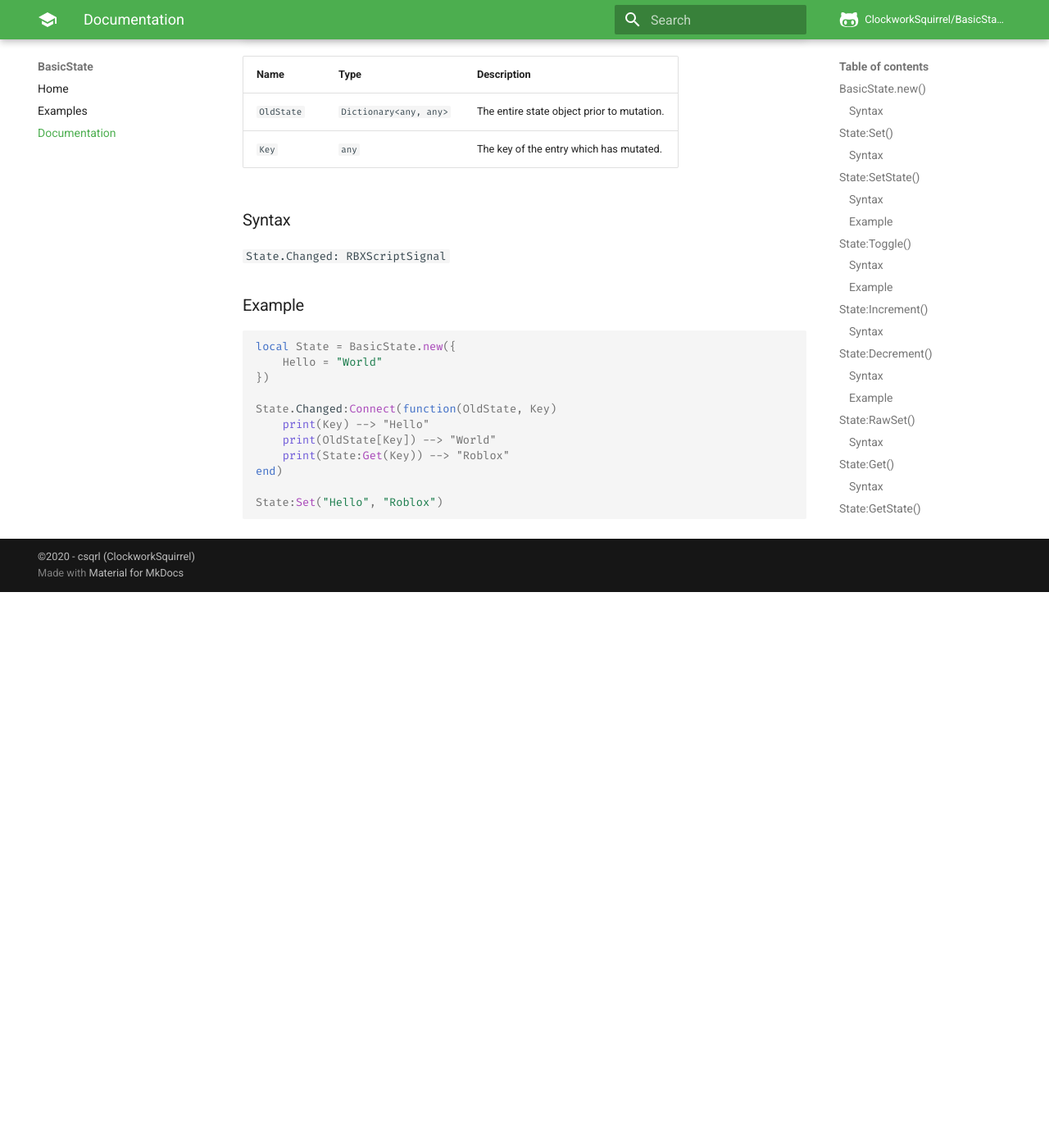
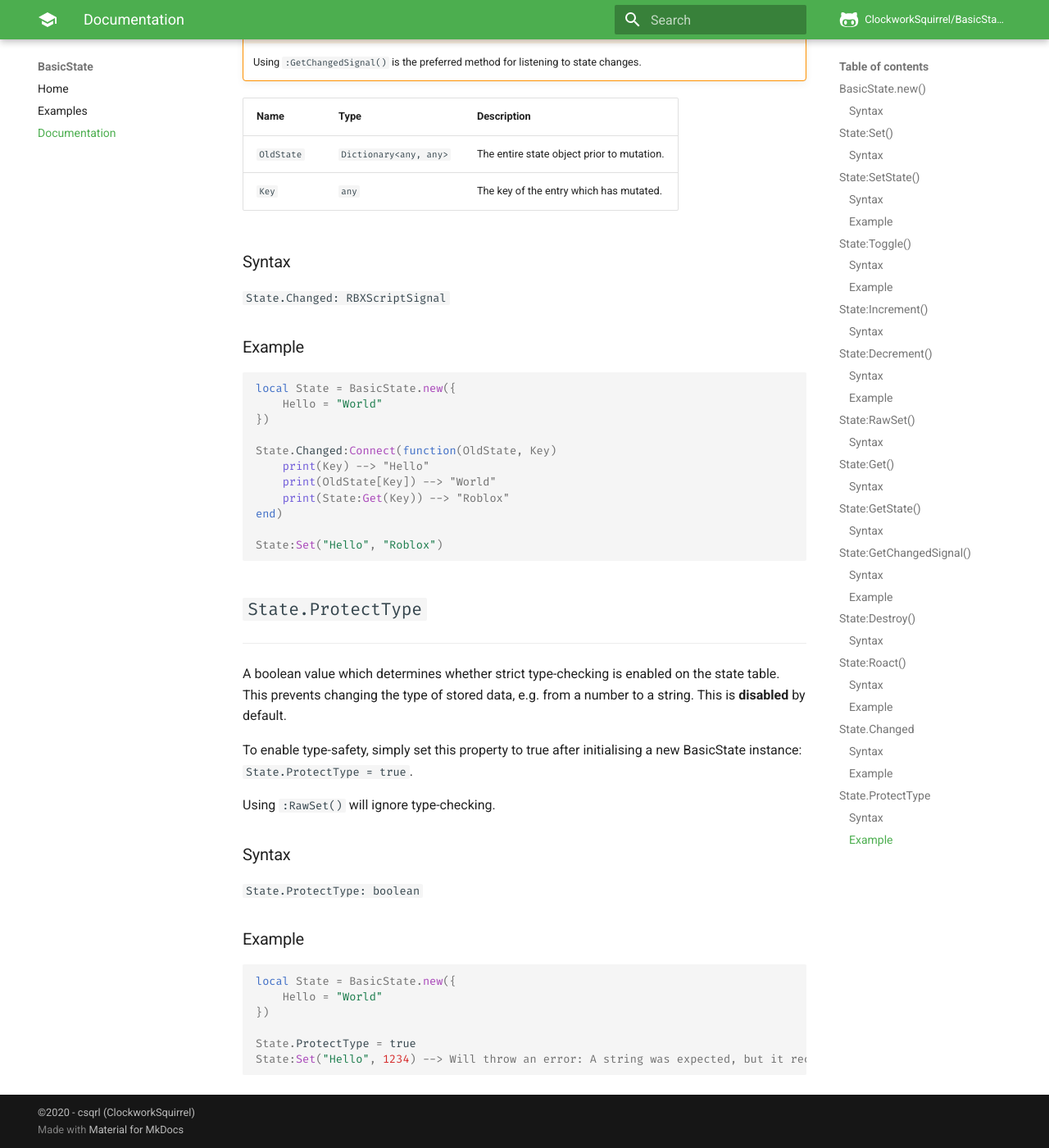
Before and after one commit to cxmeel/BasicState, an MkDocs documentation site: the page built from docs/docs.md, in a window 1280 px wide and 1400 px high, scrolled down 5619 px. Shown: the whole window at 82% size. Built offline with MkDocs 1.6.1 and Material for MkDocs 9.7.7, drawn with Linux system fonts in a browser that asks for light colours; comment, search, counter and statistics services are not loaded; old or Windows-style settings are respelled for this version of MkDocs; before the commit the page ends 6341 px from its top, so only the background shows below that; some of the changed text lies outside the part shown.

Commit message:
Update docs to reflect changes by @boatbomber
Merged in changes by @boatbomber; updated docs to reflect these awesome new additions.

````diff
--- a/docs/docs.md
+++ b/docs/docs.md
@@ -99,7 +99,7 @@
 
 ## `State:RawSet()`
 -----
-Sets a value in the store without firing any `.Changed` (or `:GetChangedSignal`) events.
+Sets a value in the store without firing any `.Changed` (or `:GetChangedSignal`) events. `:RawSet()` will also ignore the value of `ProtectType`, so be careful when dealing with type-sensitive data.
 
 ### Syntax
 `State:RawSet(Key: any, Value: any): void`
@@ -194,3 +194,24 @@
 
 State:Set("Hello", "Roblox")
 ```
+
+## `State.ProtectType`
+-----
+A boolean value which determines whether strict type-checking is enabled on the state table. This prevents changing the type of stored data, e.g. from a number to a string. This is **disabled** by default.
+
+To enable type-safety, simply set this property to true after initialising a new BasicState instance: `State.ProtectType = true`.
+
+Using `:RawSet()` will ignore type-checking.
+
+### Syntax
+`State.ProtectType: boolean`
+
+### Example
+```lua
+local State = BasicState.new({
+    Hello = "World"
+})
+
+State.ProtectType = true
+State:Set("Hello", 1234) --> Will throw an error: A string was expected, but it received a number.
+```
````
Also changed, not shown: docs/index.md (+3 -0 lines), 1 other file.
